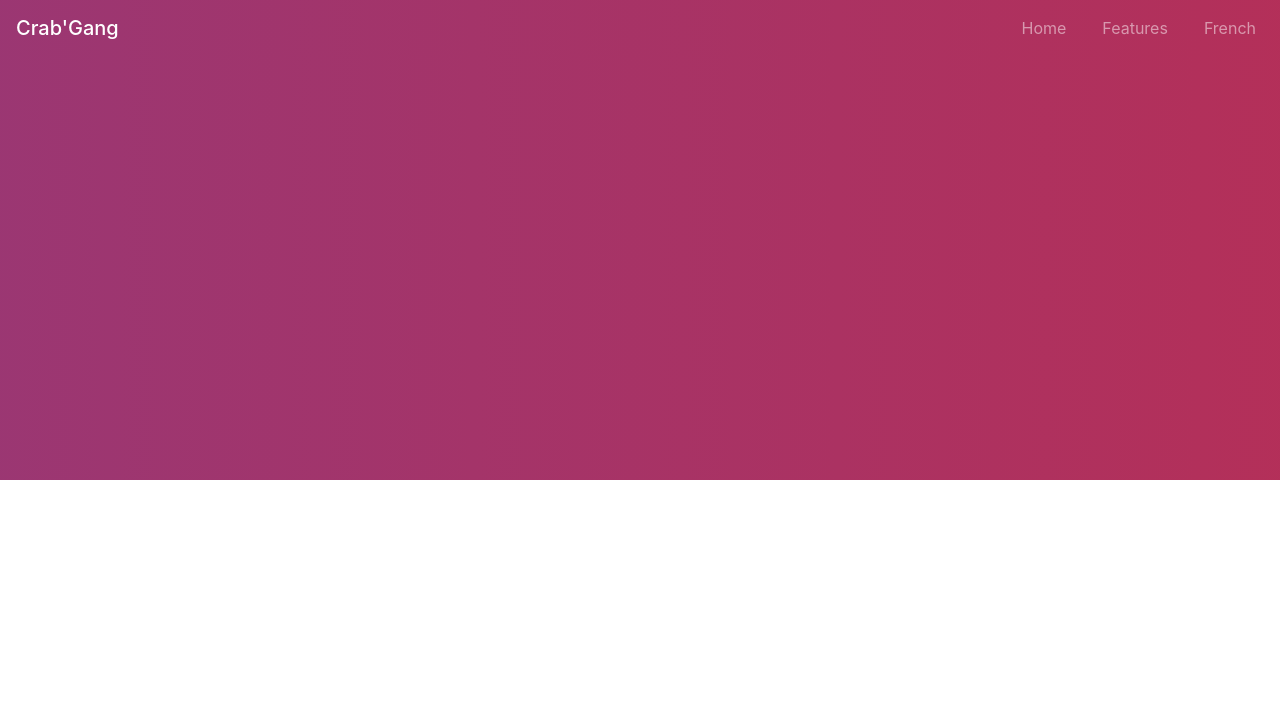
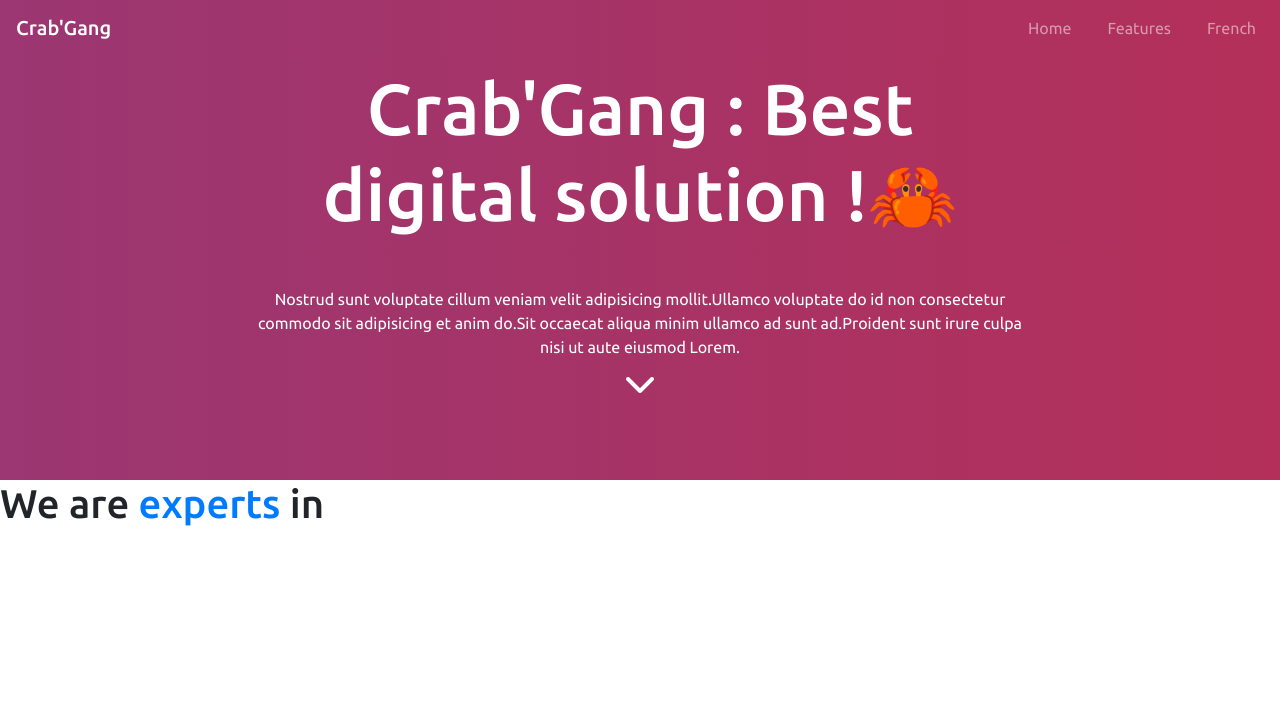
Before and after one commit to CrabGang-Team/crabgang2020, a Symfony app: template templates/main/home.html.twig in a window 1280 px wide. Shown: the top 725 px of the page. Before the commit the page ends 480 px from the top, so only its background shows below. Run offline with Twig, Linux system fonts and the light colour scheme; the template is opened without the code that fills it, so the values that code supplies are empty; some libraries are stand-ins or nearby versions.

Commit message:
Feat Added jumbotron

```diff
--- a/public/css/base.css
+++ b/public/css/base.css
@@ -3,7 +3,12 @@
 	padding: 0;
 	box-sizing: border-box;
 	border: 0;
+	font-family: 'Ubuntu', sans-serif;
 }
+
+html {
+	scroll-behavior: smooth;
+ }
 
 .nav-link {
 	margin-left: 20px;
--- a/public/css/style.css
+++ b/public/css/style.css
@@ -8,8 +8,70 @@
 .home-jumbotron {
    width: 100%;
    height: 60vh;
+   display: flex;
+   flex-direction: column;
+   flex-wrap: nowrap;
+   justify-content: center;
+   align-items: center;
 }
 
+.jumbotron-text {
+   width: 60%;
+   height: 50%;
+   text-align: center;
+   color: white;
+}
+
+@keyframes jumbotron-down-arrow-animation {
+   0% {
+      transform: translateY(0px);
+   }
+   5% {
+      transform: translateY(15px);
+   }
+   10% {
+      transform: translateY(0px);
+   }
+   15% {
+      transform: translateY(15px);
+   }
+   20% {
+      transform: translateY(0px);
+   }
+   100% {
+      transform: translateY(0px);
+   }
+}
+
+.jumbotron-down-arrow {
+   display: flex;
+   cursor:pointer;
+   justify-content: center;
+   align-items: center;
+   padding-top: 7px;
+   border-radius: 50%;
+   width: 60px;
+   height: 60px;
+   animation:  4s infinite linear jumbotron-down-arrow-animation;
+   transition: .4s;
+}
+
+.jumbotron-down-arrow:hover {
+   background-color: rgba(255, 255, 255, .2);
+   transition: .4s;
+}
+
+.jumbotron-down-arrow a {
+   color: white;
+}
+
+
+.big-title {
+   font-size: 4.5rem;
+}
+
+
+/* Autres */
 .auto-scroller {
    height: 200vh;
 }
--- a/templates/base.html.twig
+++ b/templates/base.html.twig
@@ -2,12 +2,22 @@
 <html>
 	<head>
 		<meta charset="UTF-8">
-		<title>{% block title %}Welcome!{% endblock %}</title>
+		<title>Crab'Gang - {% block title %}{% endblock %}</title>
+
+		<meta http-equiv="Content-Type" content="text/html;charset=UTF-8">
+		<meta name="viewport" content="width=device-width, initial-scale=1.0">
 
 		<link rel="shortcut icon" href="{{ asset('images/icon.ico') }}" type="image/x-icon">
 
 		{# Bootstrap css #}
 		<link rel="stylesheet" href="https://cdn.jsdelivr.net/npm/bootstrap@4.5.3/dist/css/bootstrap.min.css" integrity="sha384-TX8t27EcRE3e/ihU7zmQxVncDAy5uIKz4rEkgIXeMed4M0jlfIDPvg6uqKI2xXr2" crossorigin="anonymous">
+
+		{# FontAwesome #}
+		<script src="https://kit.fontawesome.com/7796a3bf49.js" crossorigin="anonymous"></script>
+
+		{# Fonts #}
+		<link rel="preconnect" href="https://fonts.gstatic.com">
+		<link href="https://fonts.googleapis.com/css2?family=Ubuntu:ital,wght@0,300;0,400;0,500;0,700;1,300;1,400;1,500;1,700&display=swap" rel="stylesheet">
 
 		{# Gradient CSS #}
 		<link rel="stylesheet" href="{{ asset('css/gradient.css') }}">
--- a/templates/main/home.html.twig
+++ b/templates/main/home.html.twig
@@ -5,7 +5,24 @@
 {% block body %}
 
 <div class="home-jumbotron gradient">
+
+   <div class="jumbotron-text">
+      <h1 class="big-title px-5">{{ "home.jumbotron.title" | trans }}</h1>
+      <p class="mt-5">{{ "home.jumbotron.description" | trans }}</p>
+   </div>
+
+   <div class="mt-5 jumbotron-down-arrow">
+      <h2 class="text-white">
+         <a href="#main"><i class="fas fa-chevron-down"></i></a>
+      </h2>
+   </div>
+
 </div>
+
+<section id="main">
+   <h1>We are <span class="text-primary">experts</span> in</h1>
+</section>
+
 
 <div class="auto-scroller"></div>
 
--- a/translations/messages.en.yaml
+++ b/translations/messages.en.yaml
@@ -3,3 +3,6 @@ language.french: "French"
 
 navbar.items.home: "Home"
 navbar.items.features: "Features"
+
+home.jumbotron.title: "Crab'Gang : Best digital solution !🦀"
+home.jumbotron.description: "Nostrud sunt voluptate cillum veniam velit adipisicing mollit.Ullamco voluptate do id non consectetur commodo sit adipisicing et anim do.Sit occaecat aliqua minim ullamco ad sunt ad.Proident sunt irure culpa nisi ut aute eiusmod Lorem."
--- a/translations/messages.fr.yaml
+++ b/translations/messages.fr.yaml
@@ -3,3 +3,6 @@ language.french: "Français"
 
 navbar.items.home: "Accueil"
 navbar.items.features: "Fonctionnalités"
+
+home.jumbotron.title: "Crab'Gang : Meilleur solution digitale !🦀"
+home.jumbotron.description: "Amet magna commodo irure do non nostrud pariatur aute. Mollit dolor minim tempor qui dolore sunt mollit adipisicing do dolore.Nisi sit incididunt in ut eu.Consequat tempor cillum minim cillum et eu reprehenderit cillum magna do minim proident commodo."
```
